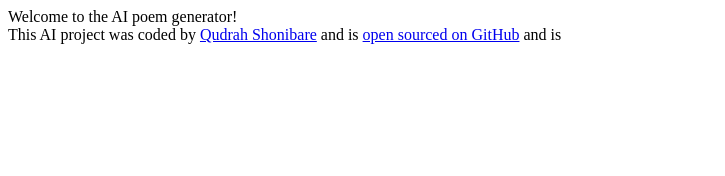
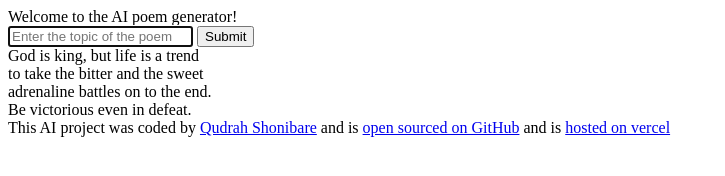
Before and after one commit to AfolakeQD/Poem-generator, a plain HTML site: page index.html in a window 1280 px wide. Shown: the whole page, without its empty margins (0-725 px from the left). Drawn offline with Linux system fonts and the light colour scheme.

Commit message:
Added basic html

```diff
--- a/index.html
+++ b/index.html
@@ -3,16 +3,39 @@
 <head>
     <meta charset="UTF-8">
     <meta name="viewport" content="width=device-width, initial-scale=1.0">
+    <link rel="stylesheet" href="src/style.css" />
     <title>AI Poem Generator</title>
 </head>
 <body>
-   Welcome to the AI poem generator!
+  <header>Welcome to the AI poem generator!</header>
 
-   <footer>
+  <main>
+    <form>
+   <input
+   type="text"
+          placeholder="Enter the topic of the poem"
+          autofocus
+          required
+          autocomplete="off"
+   />
+    <input type="submit" />
+   </form>
+God is king, but life is a trend
+</br>
+to take the bitter and the sweet
+</br>
+adrenaline battles on to the end.
+</br>
+Be victorious even in defeat.
+  </main>
+
+
+  <footer>
     This AI project was coded by
     <a href="https://github.com/AfolakeQD/" target="_blank">Qudrah Shonibare</a> and is
     <a href="https://github.com/AfolakeQD/Poem-generator/" target="_blank">open sourced on GitHub</a> and is
-    <a href="https://vercel.com/afolakeqds-projects/poem-generator" target="_blank"></a>
+    <a href="https://vercel.com/afolakeqds-projects/poem-generator" target="_blank">hosted on vercel</a>
    </footer>
+   <script src="src/script.js"></script>
 </body>
 </html>
--- a/src/style.css
+++ /dev/null
@@ -1,3 +0,0 @@
-body {
-    color:aqua;
-}
```
